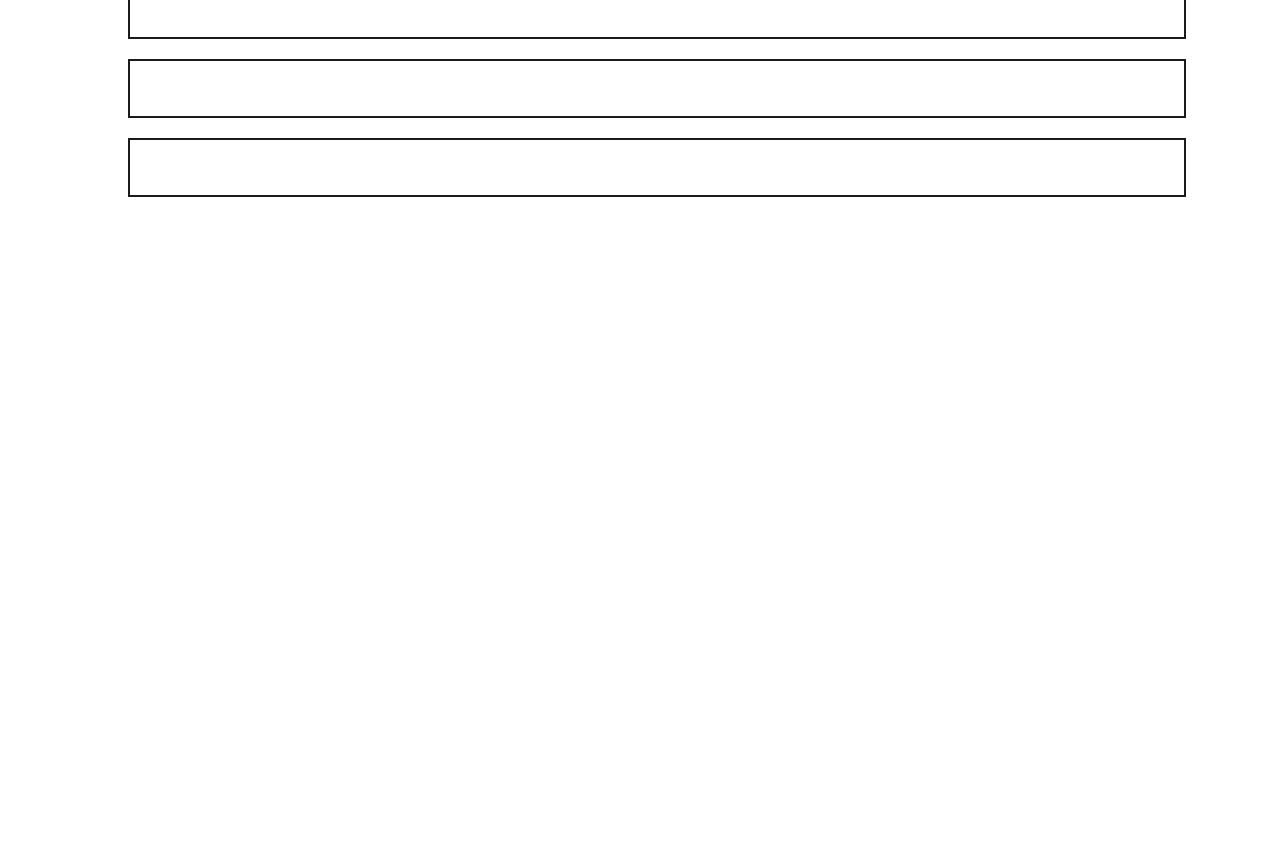
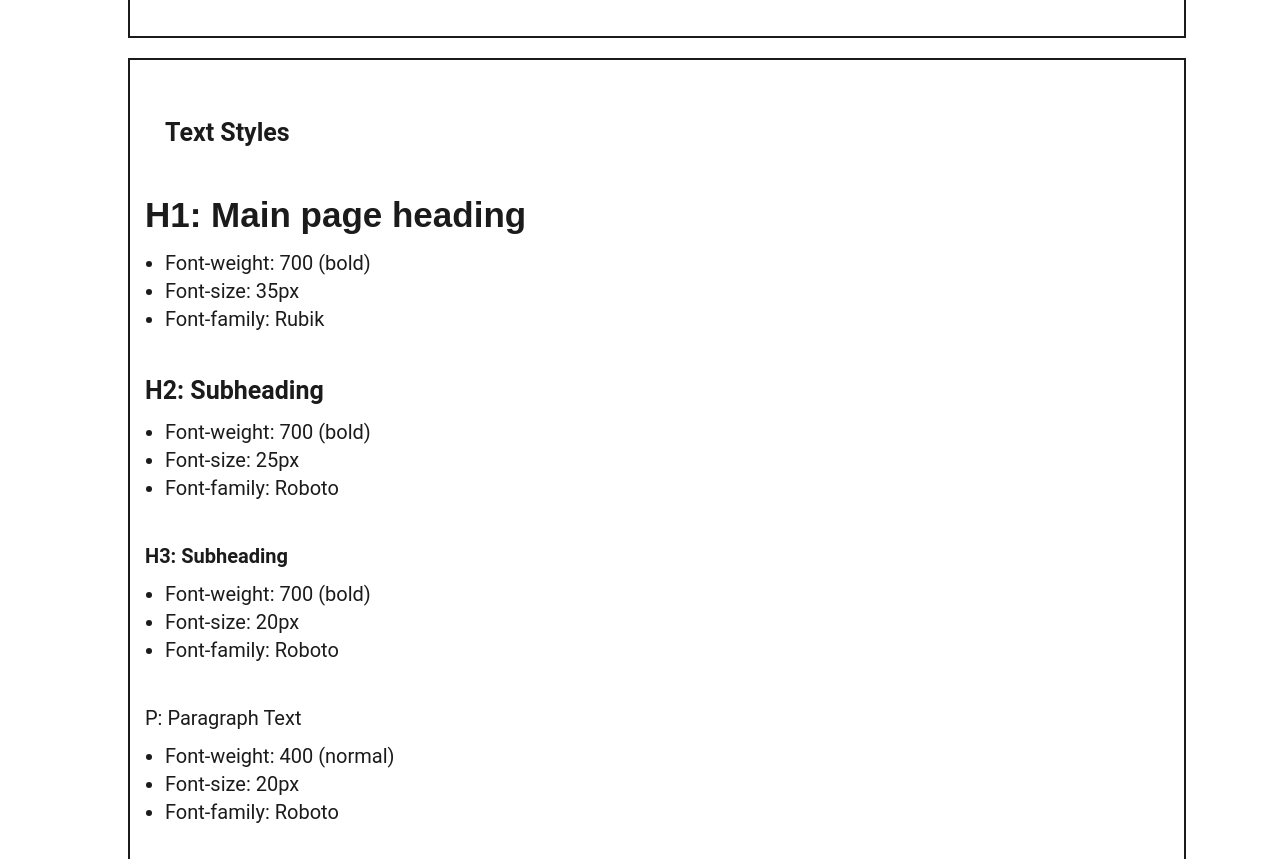
Before and after one commit to AljoschaNy/website_design_system, a plain HTML site: page index.html in a window 1280 px wide. Shown: the part 1141-2000 px from the top of the page. Before the commit the page ends 1368 px from the top, so only its background shows below. Drawn offline with Linux system fonts and the light colour scheme; a web font is replaced by a local one.

Commit message:
Add text styles section

```diff
--- a/css/styles.css
+++ b/css/styles.css
@@ -7,12 +7,14 @@
 }
 
 h1,
-h2 {
+h2,
+h3 {
     font-weight: 700;
 }
 
 h1{
     font-size: 35px;
+    font-family: "Rubik", sans-serif;
 }
 
 h2 {
@@ -66,6 +68,7 @@ section {
 .light {
     font-weight: 300;
 }
+
 
 /* Header */
 header {
@@ -125,3 +128,12 @@ header {
 #thirdFont {
     font-family: "Rubik";
 }
+
+/* Text styles section */
+#textStylesSection ul {
+    margin: 10px 0 40px 20px;
+}
+
+#textStylesSection h3 {
+    padding: 0;
+}
--- a/index.html
+++ b/index.html
@@ -64,7 +64,44 @@
             </section>
 
             <!-- Text Style Section -->
-            <section id="textStylesSection"></section>
+            <section id="textStylesSection">
+                <h2 class="sectionTitle">Text Styles</h2>
+                <div class="mainContainer">
+                    <div class="styleContainer">
+                        <h1>H1: Main page heading</h1>
+                        <ul>
+                            <li>Font-weight: 700 (bold)</li>
+                            <li>Font-size: 35px</li>
+                            <li>Font-family: Rubik</li>
+                        </ul>
+                    </div>
+                    <div class="styleContainer">
+                        <h2>H2: Subheading</h2>
+                        <ul>
+                            <li>Font-weight: 700 (bold)</li>
+                            <li>Font-size: 25px</li>
+                            <li>Font-family: Roboto</li>
+                        </ul>
+                    </div>
+                    <div class="styleContainer">
+                        <h3>H3: Subheading</h3>
+                        <ul>
+                            <li>Font-weight: 700 (bold)</li>
+                            <li>Font-size: 20px</li>
+                            <li>Font-family: Roboto</li>
+                        </ul>
+                    </div>
+                    <div class="styleContainer">
+                        <p>P: Paragraph Text</p>
+                        <ul>
+                            <li>Font-weight: 400 (normal)</li>
+                            <li>Font-size: 20px</li>
+                            <li>Font-family: Roboto</li>
+                        </ul>
+                    </div>
+
+                </div>
+            </section>
 
             <!-- Additional Section -->
             <section id="additionalSection"></section>
```
